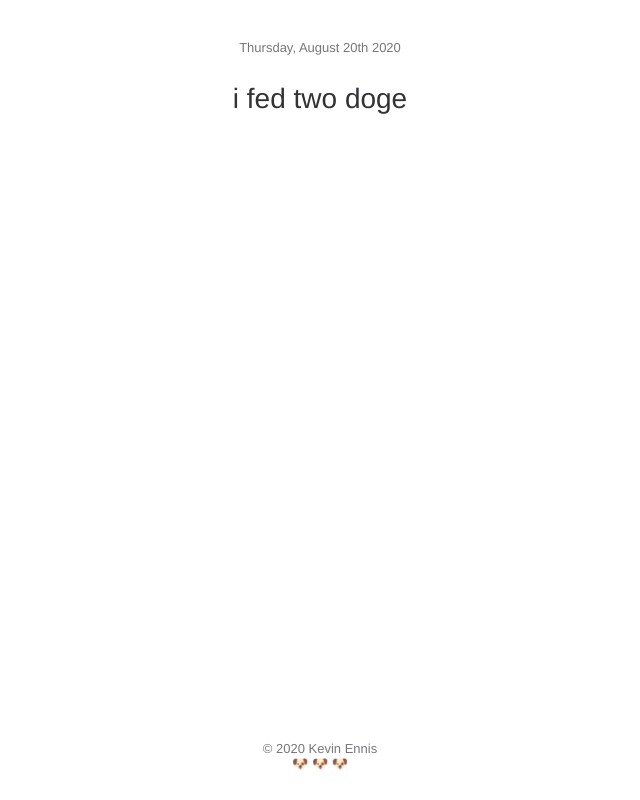
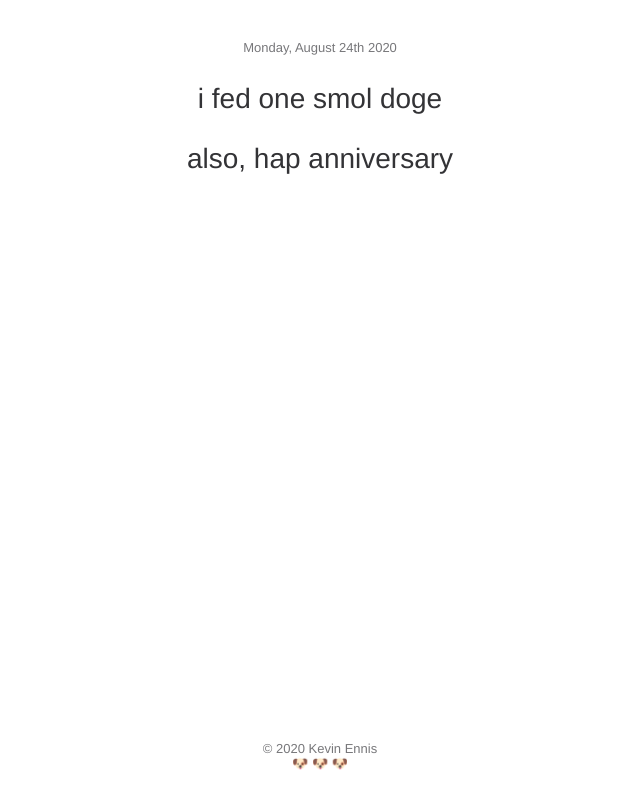
Before and after one commit to kevincennis/howmanydoge, a plain HTML site: page index.html in a window 1280 px wide. Shown: the whole page, without its empty margins (320-960 px from the left). Drawn offline with Linux system fonts and the light colour scheme.

Commit message:
Update index.html

```diff
--- a/index.html
+++ b/index.html
@@ -43,8 +43,9 @@
 </head
 
 <body>
-  <time>Thursday, August 20th 2020</time>
-  <p>i fed two doge</p>
+  <time>Monday, August 24th 2020</time>
+  <p>i fed one smol doge</p>
+  <p>also, hap anniversary</p>
   <p class="copyright">
     © 2020 Kevin Ennis<br>
     🐶 🐶 🐶
```
